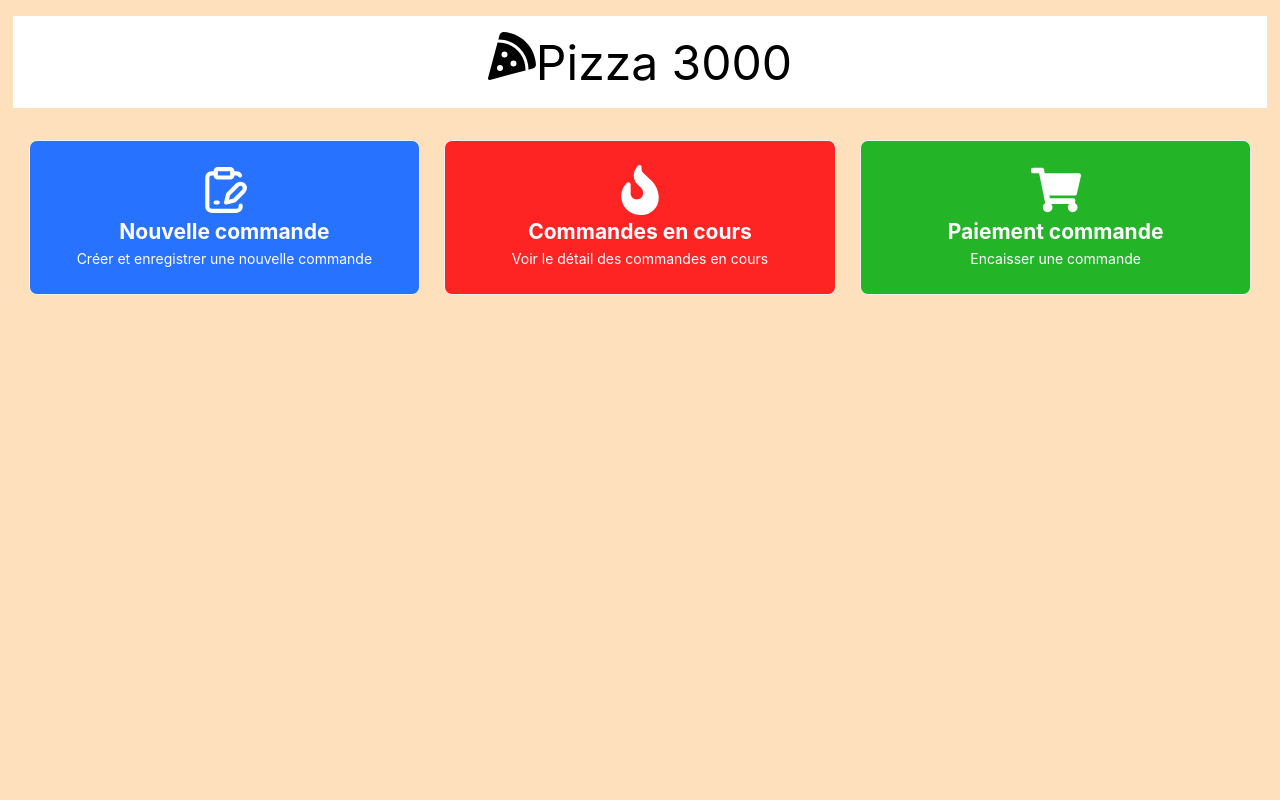
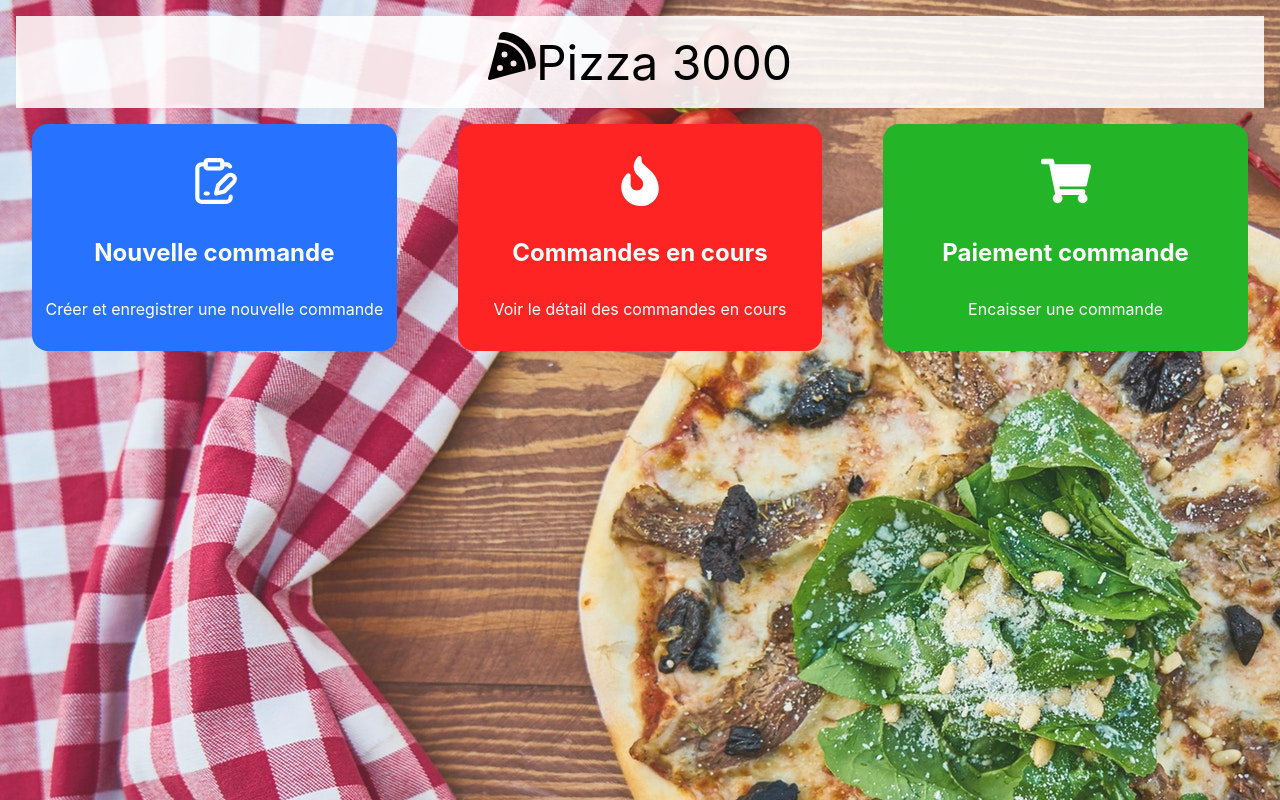
Before and after one commit to Morgan-B3/Pizza3000, a React (Create React App) app in the folder pizza3000/: page / in a window 1280 px wide. Built offline with nearby package versions, Linux system fonts and the light colour scheme.

Commit message:
conditional deletion/update + orderRecap component + SASS mixins/variables

```diff
--- a/pizza3000/src/App.js
+++ b/pizza3000/src/App.js
@@ -1,5 +1,5 @@
 import React from 'react'
-import "./App.scss"
+import "./stylesheets/App.scss"
 import { BrowserRouter, Routes, Route } from "react-router-dom";
 import Home from './pages/Home';
 import NotFound from './pages/NotFound';
@@ -9,9 +9,6 @@ import Payment from './pages/Payment';
 import Header from './components/Header';
 
 const App = () => {
-
-
-
 
   return (
     <BrowserRouter>
--- a/pizza3000/src/components/Menu.js
+++ b/pizza3000/src/components/Menu.js
@@ -16,14 +16,18 @@ const Menu = ({action, title, subtitle, icon, color}) => {
         iconItem = <LuClipboardSignature size={50}/>
     }
 
+    const className = `${color} card`;
+
     return (
-        <Card onClick={action} className={color} >
-            <span className='icon'>
-                {iconItem}
-            </span>
-            <h2>{title}</h2>
-            <p>{subtitle}</p>
-        </Card>
+        <section onClick={action} className={className} >
+            <div className='card-body'>
+                <span className='icon'>
+                    {iconItem}
+                </span>
+                <h2>{title}</h2>
+                <p>{subtitle}</p>
+            </div>
+        </section>
     )
 }
 
--- /dev/null
+++ b/pizza3000/src/pages/OrderRecap.js
@@ -0,0 +1,30 @@
+import React from 'react'
+
+const OrderRecap = ({ id, pizzas, total, action, newOrder }) => {
+
+    let buttons;
+    if(newOrder) {
+        buttons = <span className='buttons'>
+        <button className='btn-green' onClick={action}>Total : {total}€
+        </button>
+    </span>
+    } else {
+        buttons = <span className='buttons'>
+        <button className='nope red'>Total : {total}€</button>
+        <button className='btn-green' onClick={action}>Encaisser
+        </button>
+    </span>
+    }
+
+    return (
+        <section className='order'>
+            <h1>Détail de la commande n°{id}</h1>
+            <span className='orderList'>
+                {pizzas}
+            </span>
+            {buttons}
+        </section>
+    )
+}
+
+export default OrderRecap
--- a/pizza3000/src/pages/Orders.js
+++ b/pizza3000/src/pages/Orders.js
@@ -1,7 +1,7 @@
 import React from 'react'
 import { LuHeading1 } from 'react-icons/lu';
 import { useDispatch, useSelector } from 'react-redux';
-import { remove } from '../slices/index.js';
+import { remove, removeAll } from '../slices/index.js';
 import { useNavigate } from 'react-router-dom';
 
 const Orders = () => {
@@ -14,13 +14,30 @@ const Orders = () => {
     let status;
     if (order.paid){
       status = <td className='green'>
-        <span >Réglé</span>
+        <span >Réglée</span>
         </td>
     } else {
       status = <td className='yellow'>
           <span>En attente de paiement</span>
         </td>
     }
+
+    const secureRemove = () => {
+      if (order.paid) {
+        dispatch(remove(index));
+      } else {
+        alert("La commande doit d'abord être reglée !")
+      }
+    }
+
+    const secureUpdate = () => {
+      if (order.paid) {
+        alert("La commande ne peut plus être modifée")
+      } else {
+        navigate(`/nouvelle-commande/${order.id}`);
+      }
+    }
+
     return(
       <tr key={index}>
         <td>
@@ -31,8 +48,8 @@ const Orders = () => {
         </td>
         {status}
         <td className='buttons'>
-          <button className='yellow' onClick={() => {navigate(`/nouvelle-commande/${order.id}`)}}>Modifier</button>
-          <button className='red'>Supprimer</button>
+          <button className='btn-yellow active' onClick={() => {secureUpdate()}}>Modifier</button>
+          <button className='btn-red' onClick={() => {secureRemove()}}>Supprimer</button>
         </td>
       </tr>
     )
@@ -62,7 +79,7 @@ const Orders = () => {
             {ordersList}
           </tbody>
         </table>
-        <button onClick={() => dispatch(remove()) } className='delete red'>Supprimer Commandes</button>
+        <button onClick={() => dispatch(removeAll()) } className='delete btn-red'>Supprimer Commandes</button>
       </div>
     )
   }
--- a/pizza3000/src/pages/Payment.js
+++ b/pizza3000/src/pages/Payment.js
@@ -1,14 +1,25 @@
-import React, { useState } from 'react'
+import React, { useEffect, useState } from 'react'
 import { useDispatch, useSelector } from 'react-redux';
 import { pay } from '../slices/index.js';
 import { useNavigate } from 'react-router-dom';
+import OrderRecap from './OrderRecap.js';
 
 const Payment = () => {
   const [selectedOption, setSelectedOption] = useState()
+  const [pizzas, setPizzas] = useState()
   const orders = useSelector(state => state.data.orders).filter((order)=>!order.paid);
 
   const dispatch = useDispatch();
   const navigate = useNavigate();
+
+  const getPizzas = async () => {
+      const response = await fetch("http://localhost:1337/api/pizzas").then(res => res.json());
+      setPizzas(response.data);
+  }
+
+  useEffect(() => {
+      getPizzas();
+  }, [])
 
   const payOrder = (orderIndex) => {
     dispatch(pay(orderIndex));
@@ -20,40 +31,29 @@ const Payment = () => {
         const selectedOrder = orders.find((order) => order.id === orderIndex);
         console.log(selectedOrder);
         console.log(orderIndex);
-        const pizzas = selectedOrder.pizzas.map((pizza, index) => {
-          return(
-            <tr key={index}>
-              <td className='img'>
-                <img src={pizza.attributes.image}/>
-              </td>
-              <td>
-                {pizza.attributes.name}
-              </td>
-              <td>
-                {pizza.attributes.price}€
-              </td>
-            </tr>
-          )
-        })
+
+        const pizzas2 = pizzas.map((pizza, index) => {
+          const selectedOrder = orders.find((order) => order.id === orderIndex);
+          const samePizzas = selectedOrder.pizzas.filter(orderedPizza => orderedPizza.attributes.name === pizza.attributes.name);
+          const quantity = samePizzas.length;
+          const totalPrice = Math.round(pizza.attributes.price * quantity * 100)/100;
+          if (quantity > 0) {
+              return (
+                  <div key={index} className='pizzaItem'>
+                      <div className='title'>
+                          <span>
+                              <h3>{pizza.attributes.name}</h3>
+                              <p>({quantity} x {pizza.attributes.price}€)</p>
+                          </span>
+                          <p>{totalPrice}€</p>
+                      </div>
+                  </div>
+              )
+          }
+      })
         return(
           <div>
-            <table >
-              <thead>
-                <tr>
-                  <th>Commande N°{selectedOrder.id}</th>
-                  <th>Total Commande : </th>
-                  <th>{selectedOrder.total}€</th>
-                  <th>
-                    <button className='green' onClick={()=>{payOrder(orderIndex)}}>Encaisser</button>
-                  </th>
-                </tr>
-              </thead>
-            </table>
-            <table >
-              <tbody>
-                {pizzas}
-              </tbody>
-            </table>
+             <OrderRecap key={Date.now()} id={selectedOrder.id} pizzas={pizzas2} total={selectedOrder.total} action={()=>{payOrder(orderIndex)}} newOrder={false} />
           </div>
         )
       } else {
--- a/pizza3000/src/slices/index.js
+++ b/pizza3000/src/slices/index.js
@@ -20,7 +20,11 @@ const dataSlice = createSlice({
             });
             localStorage.setItem("orders", JSON.stringify([...state.orders]));
         },
-        remove: (state, {payload}) => {
+        remove: (state, { payload }) => {
+            state.orders.splice(payload, 1);
+            localStorage.setItem("orders", JSON.stringify([...state.orders]));
+        },
+        removeAll: (state, {payload}) => {
             state.orders = [];
             localStorage.removeItem("orders");
         },
@@ -42,6 +46,6 @@ const dataSlice = createSlice({
     }
 })
 
-export const { add, remove, pay, update } = dataSlice.actions;
+export const { add, remove, removeAll, pay, update } = dataSlice.actions;
 
 export default dataSlice.reducer;
--- a/pizza3000/src/App.scss
+++ b/pizza3000/src/stylesheets/App.scss
@@ -1,5 +1,11 @@
+@use "variables" as v;
+@use "mixins" as m;
+
 html{
-  background-color: rgb(255, 224, 188);
+  background-image: url("../background-pizza.jpg");
+  height: 100%;
+  display: flex;
+  flex-direction: column;
 }
 
 *{
@@ -8,8 +14,13 @@ html{
   border: none;
 }
 
+body{
+  padding: 1rem;
+  background-color: v.$transparent-bg;
+  height: 100%;
+}
+
 #root{
-  width: 98%;
   margin: auto;
 }
 
@@ -18,11 +29,11 @@ main{
   justify-content: space-between;
   gap: 1rem;
   padding: 1rem;
+  flex-wrap: wrap-reverse;
 }
 
 header{
-  background-color: rgb(255, 255, 255);
-  margin: 1rem auto;
+  background-color: v.$transparent;
   display: flex;
   padding: 1rem;
   span{
@@ -34,17 +45,51 @@ header{
   }
 }
 
+.btn-red{
+  @include m.button(v.$white, v.$red);
+}
+
+.btn-yellow{
+  @include m.button(v.$white, v.$yellow);
+}
+
+.btn-blue{
+  @include m.button(v.$white, v.$blue);
+}
+
+.btn-green{
+  @include m.button(v.$white, v.$green);
+}
+
 .menusList{
   display: flex;
   justify-content: space-between;
   margin: auto;
   width: 100%;
   text-align: center;
-  .ant-card{
-    width: 32%;
-    color: white;
+  .card {
+    width: 30%;
+    border-radius: 1rem;
+    overflow: hidden;
+    transition: all 200ms;
+    &:hover{
+      transform: scale(1.05);
+      box-shadow: 0 0 1rem rgba(0, 0, 0, 0.426);
+    }
+  }
+  .card-body{
+    width: 100%;
+    color: v.$white;
+    border: 0;
+    display: flex;
+    flex-direction: column;
+    gap: 2rem;
+    padding: 2rem 0;
+    transition: all 200ms;
     &:hover{
       cursor: pointer;
+      background-color:  v.$transparent-bg;
+
     }
     .icon{
       width: 100%;
@@ -55,13 +100,14 @@ header{
 }
 
 .pizzasList{
-  width: 80%;
+  width: 70%;
   display: grid;
   grid-template-columns: repeat(2, 1fr);
   flex-wrap: wrap;
   justify-content: space-between;
   gap: 1rem;
   .ant-card{
+    background-color: v.$white;
     .image{
       width: 100%;
     }
@@ -81,8 +127,8 @@ header{
 }
 
 .order{
-  width: flex 1;
-  background-color: white;
+  flex: 1;
+  background-color: v.$transparent;
   padding: 1rem;
   display: flex;
   flex-direction: column;
@@ -90,20 +136,18 @@ header{
   gap: 2rem;
   .buttons{
     display: flex;
-    flex-direction: column;
     width: 100%;
     gap: 0.5rem;
   }
-  button{
-    width: 100%;
+  .nope{
     border: none;
-    color: white;
+    color: v.$white;
     padding: 0.5rem;
     font-size: 1rem;
     font-weight: bold;
-    &:hover{
-      cursor: pointer;
-    }
+  }
+  button{
+    flex:1
   }
 }
 
@@ -129,13 +173,11 @@ header{
   .adjust{
     display: flex;
     align-items: center;
-    button, span{
+    span{
       width: 2rem;
       text-align: center;
-    }
-    span{
-      background-color: rgb(236, 236, 236);
-      padding: 0.4rem 0;
+      background-color: v.$white;
+      padding: 0.4rem 0.5rem;
     }
     button:first-child{
       border-radius: 1rem 0 0 1rem;
@@ -161,12 +203,6 @@ header{
   .buttons{
     display: flex;
     justify-content: space-evenly;
-    button{
-      font-size: 1rem;
-      font-weight: bold;
-      padding: 0.5rem 1rem;
-      color: white;
-    }
   }
 }
 
@@ -190,13 +226,6 @@ table{
 .delete{
   width: fit-content;
   margin: auto;
-  padding: 0.5rem 1rem;
-  border: none;
-  color: white;
-  font-size: 1rem;
-  &:hover{
-    cursor: pointer;
-  }
 }
 
 .payment{
@@ -220,26 +249,20 @@ table{
       width: 100%;
     }
   }
-  button{
-    font-size: 1rem;
-    font-weight: bold;
-    padding: 0.5rem 1rem;
-    color: white;
-  }
 }
 
 .red{
-  background-color: rgb(255, 36, 36);
+  background-color: v.$red;
 }
 
 .green{
-  background-color: rgb(36, 180, 39);
+  background-color: v.$green;
 }
 
 .blue{
-  background-color: rgb(39, 115, 255);
+  background-color: v.$blue;
 }
 
 .yellow{
-  background-color: rgb(255, 225, 0);
+  background-color: v.$yellow;
 }
--- /dev/null
+++ b/pizza3000/src/stylesheets/_mixins.scss
@@ -0,0 +1,19 @@
+@mixin button($text-color, $background-color) {
+    color: $text-color;
+    background-color: $background-color;
+    padding: 0.5rem 1rem;
+    text-decoration: none;
+    font-size: 1rem;
+    font-weight: bold;
+    text-align: center;
+    transition: all 200ms;
+
+    &:hover {
+        color: $background-color;
+        background-color: $text-color;
+    }
+
+    &:hover{
+        cursor: pointer;
+    }
+}
--- /dev/null
+++ b/pizza3000/src/stylesheets/_variables.scss
@@ -0,0 +1,7 @@
+$white : white;
+$transparent-bg : rgba(255, 255, 255, 0.126);
+$transparent : rgba(255, 255, 255, 0.87);
+$red : rgb(255, 36, 36);
+$green : rgb(36, 180, 39);
+$blue : rgb(39, 115, 255);
+$yellow : rgb(255, 225, 0);
```
Also changed, not shown: pizza3000/src/pages/NewOrder.js (+25 -14 lines), pizza3000/src/background-pizza.jpg (added).
